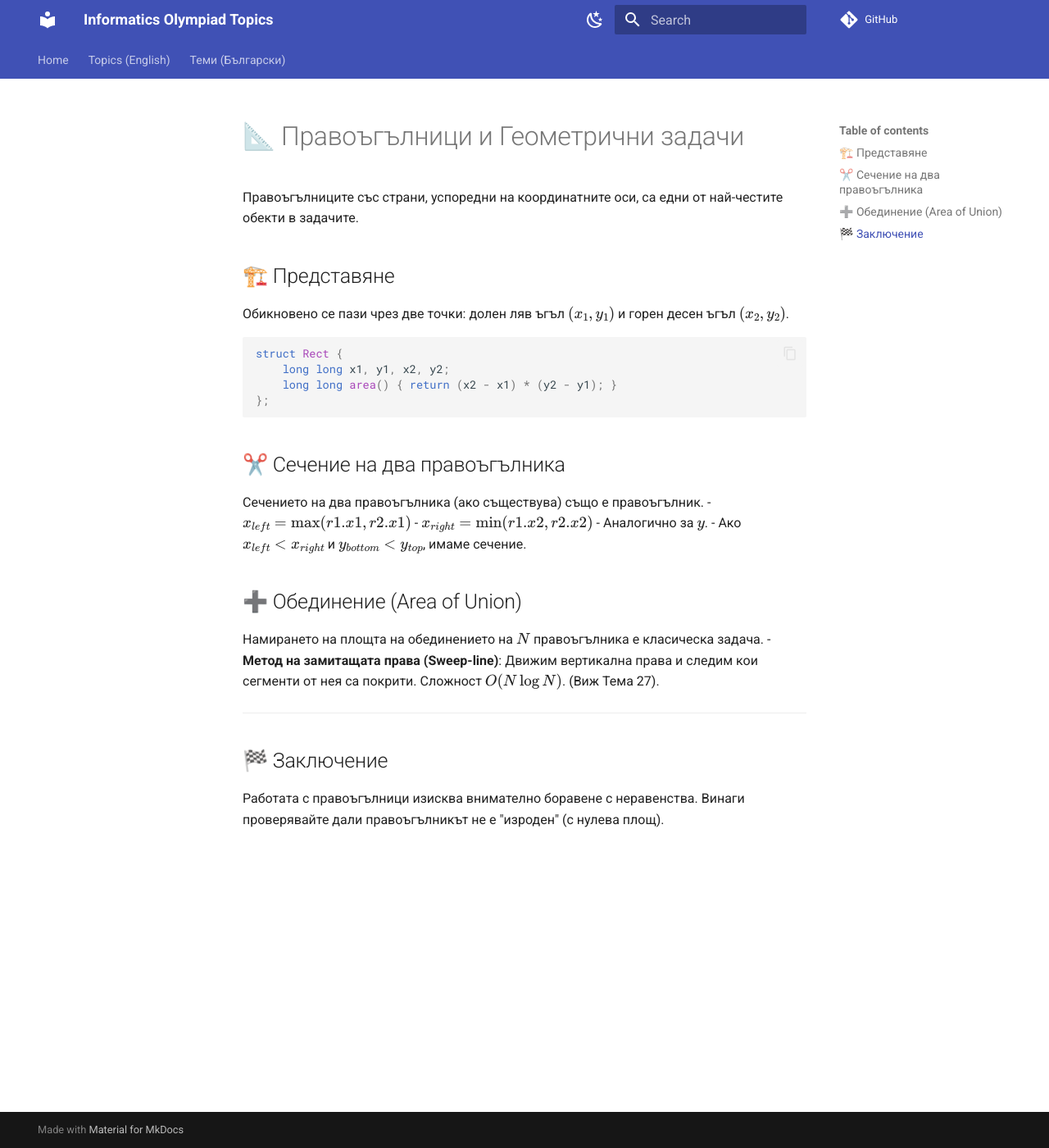
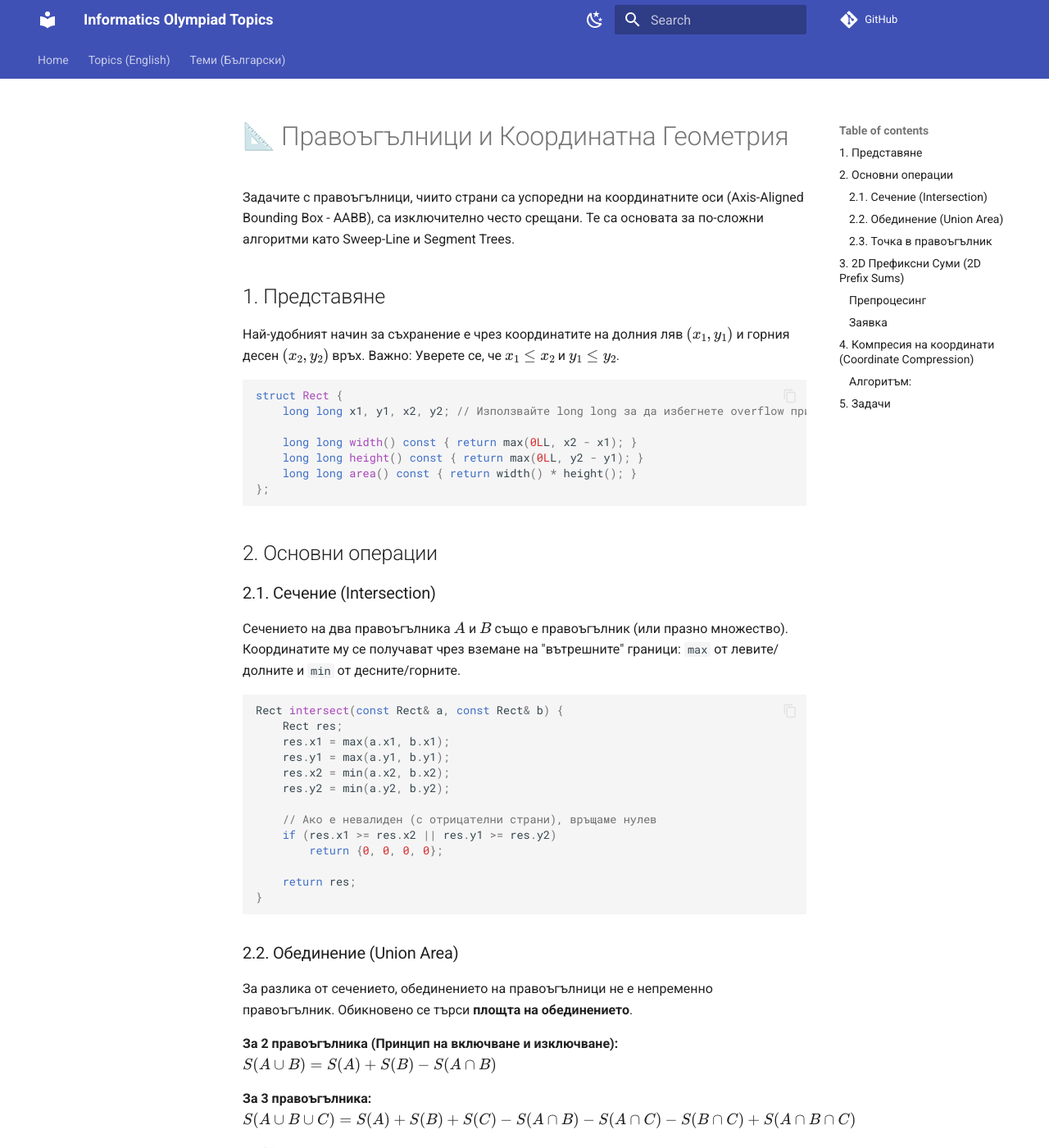
Before and after one commit to KadirYazadzhi/Informatics-Olympiad-Topics, an MkDocs documentation site: the page built from docs/BG/11a.md, in a window 1280 px wide and 1400 px high. Shown: the whole window at 82% size. Built offline with MkDocs 1.6.1 and Material for MkDocs 9.7.7, drawn with Linux system fonts in a browser that asks for light colours; comment, search, counter and statistics services are not loaded; some of the changed text lies outside the part shown.

Commit message:
Expand BG/11a.md: Rectangles, Intersection, Union, 2D Prefix Sums, Coordinate Compression

````diff
--- a/docs/BG/11a.md
+++ b/docs/BG/11a.md
@@ -1,29 +1,119 @@
-# 📐 Правоъгълници и Геометрични задачи
+# 📐 Правоъгълници и Координатна Геометрия
 
-Правоъгълниците със страни, успоредни на координатните оси, са едни от най-честите обекти в задачите.
+Задачите с правоъгълници, чиито страни са успоредни на координатните оси (Axis-Aligned Bounding Box - AABB), са изключително често срещани. Те са основата за по-сложни алгоритми като Sweep-Line и Segment Trees.
 
-## 🏗️ Представяне
-Обикновено се пази чрез две точки: долен ляв ъгъл $(x_1, y_1)$ и горен десен ъгъл $(x_2, y_2)$.
+## 1. Представяне
+
+Най-удобният начин за съхранение е чрез координатите на долния ляв $(x_1, y_1)$ и горния десен $(x_2, y_2)$ връх.
+Важно: Уверете се, че $x_1 \le x_2$ и $y_1 \le y_2$.
 
 ```cpp
 struct Rect {
-    long long x1, y1, x2, y2;
-    long long area() { return (x2 - x1) * (y2 - y1); }
+    long long x1, y1, x2, y2; // Използвайте long long за да избегнете overflow при площ
+
+    long long width() const { return max(0LL, x2 - x1); }
+    long long height() const { return max(0LL, y2 - y1); }
+    long long area() const { return width() * height(); }
 };
 ```
 
-## ✂️ Сечение на два правоъгълника
-Сечението на два правоъгълника (ако съществува) също е правоъгълник.
-- $x_{left} = \max(r1.x1, r2.x1)$
-- $x_{right} = \min(r1.x2, r2.x2)$
-- Аналогично за $y$.
-- Ако $x_{left} < x_{right}$ и $y_{bottom} < y_{top}$, имаме сечение.
+## 2. Основни операции
 
-## ➕ Обединение (Area of Union)
-Намирането на площта на обединението на $N$ правоъгълника е класическа задача.
-- **Метод на замитащата права (Sweep-line)**: Движим вертикална права и следим кои сегменти от нея са покрити. Сложност $O(N \log N)$. (Виж Тема 27).
+### 2.1. Сечение (Intersection)
+Сечението на два правоъгълника $A$ и $B$ също е правоъгълник (или празно множество).
+Координатите му се получават чрез вземане на "вътрешните" граници: `max` от левите/долните и `min` от десните/горните.
 
----
+```cpp
+Rect intersect(const Rect& a, const Rect& b) {
+    Rect res;
+    res.x1 = max(a.x1, b.x1);
+    res.y1 = max(a.y1, b.y1);
+    res.x2 = min(a.x2, b.x2);
+    res.y2 = min(a.y2, b.y2);
 
-## 🏁 Заключение
-Работата с правоъгълници изисква внимателно боравене с неравенства. Винаги проверявайте дали правоъгълникът не е "изроден" (с нулева площ).
+    // Ако е невалиден (с отрицателни страни), връщаме нулев
+    if (res.x1 >= res.x2 || res.y1 >= res.y2)
+        return {0, 0, 0, 0};
+
+    return res;
+}
+```
+
+### 2.2. Обединение (Union Area)
+За разлика от сечението, обединението на правоъгълници не е непременно правоъгълник. Обикновено се търси **площта на обединението**.
+
+**За 2 правоъгълника (Принцип на включване и изключване):**
+$S(A \cup B) = S(A) + S(B) - S(A \cap B)$
+
+**За 3 правоъгълника:**
+$S(A \cup B \cup C) = S(A) + S(B) + S(C) - S(A \cap B) - S(A \cap C) - S(B \cap C) + S(A \cap B \cap C)$
+
+За $N$ правоъгълника се използва методът на **Замитащата права (Sweep Line)**, който е разгледан в Тема 27.
+
+### 2.3. Точка в правоъгълник
+```cpp
+bool contains(const Rect& r, long long x, long long y) {
+    return x >= r.x1 && x <= r.x2 && y >= r.y1 && y <= r.y2;
+    // Внимавайте със строгите неравенства (< vs <=) според условието
+}
+```
+
+## 3. 2D Префиксни Суми (2D Prefix Sums)
+
+Ако имаме матрица $A$ с числа и множество заявки за сумата в подправоъгълник $(x_1, y_1)$ до $(x_2, y_2)$, можем да отговаряме за $O(1)$ след препроцесинг $O(N \cdot M)$.
+
+### Препроцесинг
+Създаваме матрица `pref`, където `pref[i][j]` пази сумата на правоъгълника от $(1, 1)$ до $(i, j)$.
+Формула (включване-изключване):
+`pref[i][j] = matrix[i][j] + pref[i-1][j] + pref[i][j-1] - pref[i-1][j-1]`
+
+### Заявка
+Сумата в правоъгълник, дефиниран от $(r1, c1)$ (горе-ляво) и $(r2, c2)$ (долу-дясно):
+`Sum = pref[r2][c2] - pref[r1-1][c2] - pref[r2][c1-1] + pref[r1-1][c1-1]`
+
+```cpp
+// Примерна имплементация (1-based index)
+vector<vector<long long>> pref(N + 1, vector<long long>(M + 1, 0));
+for (int i = 1; i <= N; i++) {
+    for (int j = 1; j <= M; j++) {
+        pref[i][j] = matrix[i][j] + pref[i-1][j] + pref[i][j-1] - pref[i-1][j-1];
+    }
+}
+// Заявка за (r1, c1) до (r2, c2)
+long long query(int r1, int c1, int r2, int c2) {
+    return pref[r2][c2] - pref[r1-1][c2] - pref[r2][c1-1] + pref[r1-1][c1-1];
+}
+```
+
+## 4. Компресия на координати (Coordinate Compression)
+
+Ако координатите са големи (напр. до $10^9$), но броят на правоъгълниците $N$ е малък (напр. $1000$), не можем да създадем матрица с размер $10^9 \times 10^9$.
+Но реално важните координати са само тези, където започва или свършва правоъгълник ($x_1$ и $x_2$).
+Има най-много $2N$ уникални X и $2N$ уникални Y координати.
+
+### Алгоритъм:
+1.  Съберете всички $x$ координати във вектор `xs`.
+2.  Сортирайте `xs` и премахнете дубликатите (`sort` + `unique`).
+3.  Заменете всяка координата $x$ от входа с нейния индекс в `xs` (чрез `lower_bound`).
+4.  Сега работите с координати в интервала $[0, 2N]$.
+
+```cpp
+vector<int> xs;
+for (auto r : rects) { xs.push_back(r.x1); xs.push_back(r.x2); }
+sort(xs.begin(), xs.end());
+xs.erase(unique(xs.begin(), xs.end()), xs.end());
+
+// Get compressed value
+int compressed_x = lower_bound(xs.begin(), xs.end(), raw_x) - xs.begin();
+// Get original value
+int original_x = xs[compressed_x];
+```
+
+Това е ключова техника при работа със SegTree или Sweep Line върху големи координати.
+
+## 5. Задачи
+1.  **CSES Forest Queries**: Класическа задача за 2D префиксни суми.
+2.  **Codeforces 1195C**: Basketball Exercise (има геометрични вариации).
+3.  **IOI 2013 Dreaming**: Включва работа с метрики.
+
+**Съвет**: Винаги рисувайте случаите, когато правоъгълниците не се пресичат, за да разберете формулите за `max` и `min` при сечението.
````
